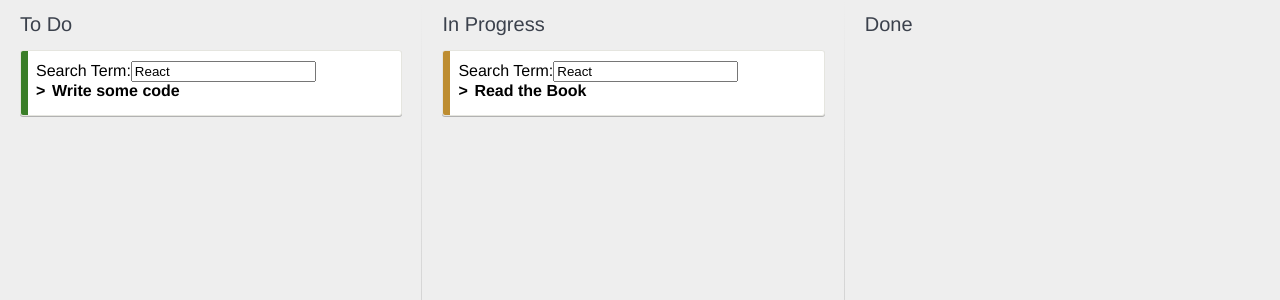
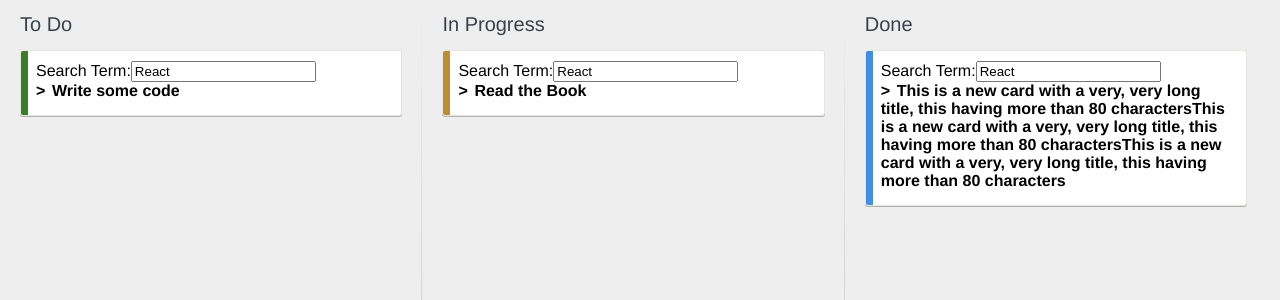
Before and after one commit to nhandh2013/kanban, a React (Create React App) app: page / in a window 1280 px wide. Shown: the top 300 px of the page. Built offline with nearby package versions, Linux system fonts and the light colour scheme.

Commit message:
Custom PropType Validator

```diff
--- a/package.json
+++ b/package.json
@@ -4,6 +4,7 @@
   "private": true,
   "dependencies": {
     "marked": "^0.3.6",
+    "prop-types": "^15.5.10",
     "react": "^15.6.1",
     "react-dom": "^15.6.1",
     "react-router": "^4.1.2",
--- a/src/App.js
+++ b/src/App.js
@@ -35,6 +35,14 @@ let cardsList = [
             },
         ]
     },
+    {
+        id: 3,
+        title: "This is a new card with a very, very long title, this having more than 80 charactersThis is a new card with a very, very long title, this having more than 80 charactersThis is a new card with a very, very long title, this having more than 80 characters",
+        description: "I should read the **whole** book",
+        color: '#408fe1',
+        status: "done",
+        tasks: []
+    }
 ]
 class HelloMessage extends React.Component {
     render() {
--- a/src/Card.js
+++ b/src/Card.js
@@ -2,6 +2,18 @@ import React from 'react';
 import CheckList from './CheckList';
 import marked from 'marked';
 import PropTypes from 'prop-types';
+
+let titlePropType = (props, propName, componentName) => {
+    if (props[propName]) {
+        let value = props[propName];
+        console.log(value);
+        if(typeof value !== 'string' || value.length > 80) {
+            return new Error (
+                `${propName} in ${componentName} is longer than 80 characters`
+            )
+        }
+    }
+}
 
 class Card extends React.Component {
     constructor() {
@@ -50,9 +62,9 @@ class Card extends React.Component {
     }
 }
 
-Card.PropTypes = {
+Card.propTypes = {
     id: PropTypes.number,
-    title: PropTypes.string,
+    title: titlePropType,
     description: PropTypes.string,
     color: PropTypes.string,
     tasks: PropTypes.arrayOf(PropTypes.object)
--- a/src/CheckList.js
+++ b/src/CheckList.js
@@ -22,7 +22,7 @@ class CheckList extends React.Component {
         )
     }
 }
-CheckList.PropTypes = {
+CheckList.propTypes = {
     cardId: PropTypes.number,
     tasks: PropTypes.arrayOf(PropTypes.object)
 }
--- a/src/KanbanBoard.js
+++ b/src/KanbanBoard.js
@@ -21,7 +21,7 @@ class KanbanBoard extends React.Component {
         )
     }
 }
-KanbanBoard.PropTypes = {
+KanbanBoard.propTypes = {
     card: PropTypes.arrayOf(PropTypes.object)
 }
 export default KanbanBoard;
--- a/src/List.js
+++ b/src/List.js
@@ -15,7 +15,7 @@ class List extends React.Component {
         )
     }
 }
-List.PropTypes = {
+List.propTypes = {
     title: PropTypes.string.isRequired,
     cards: PropTypes.arrayOf(PropTypes.object)
 }
```
